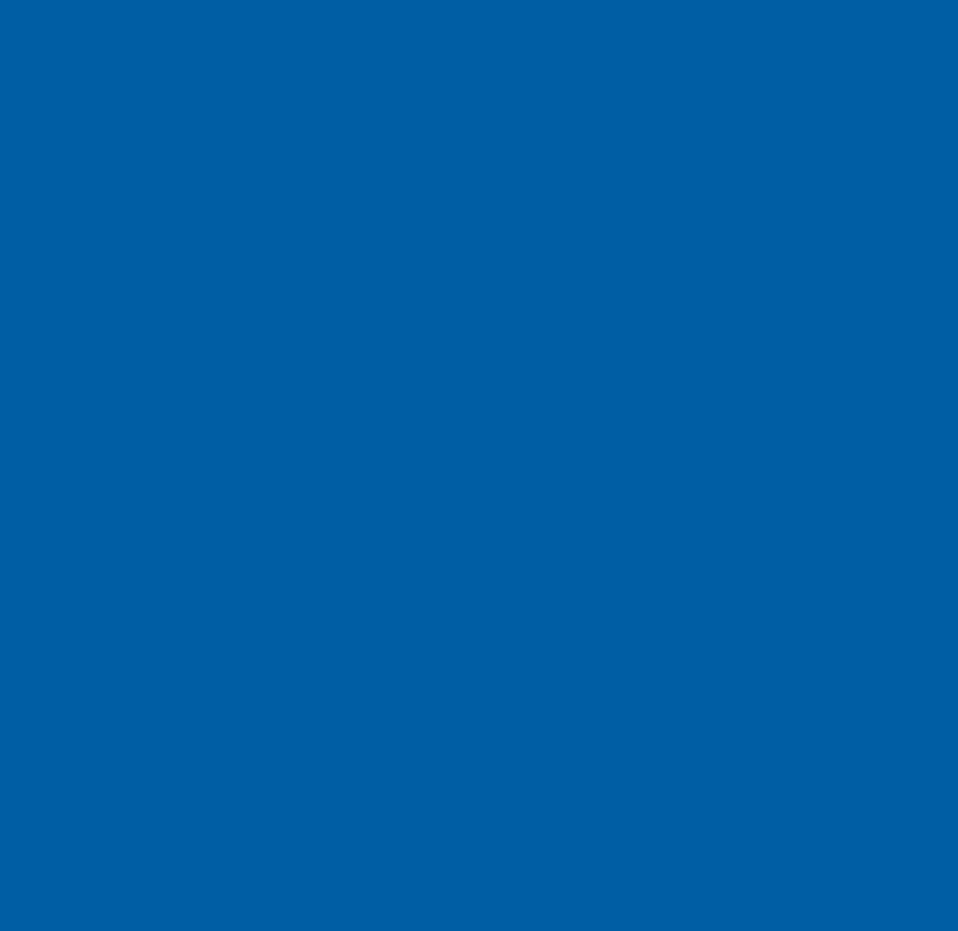
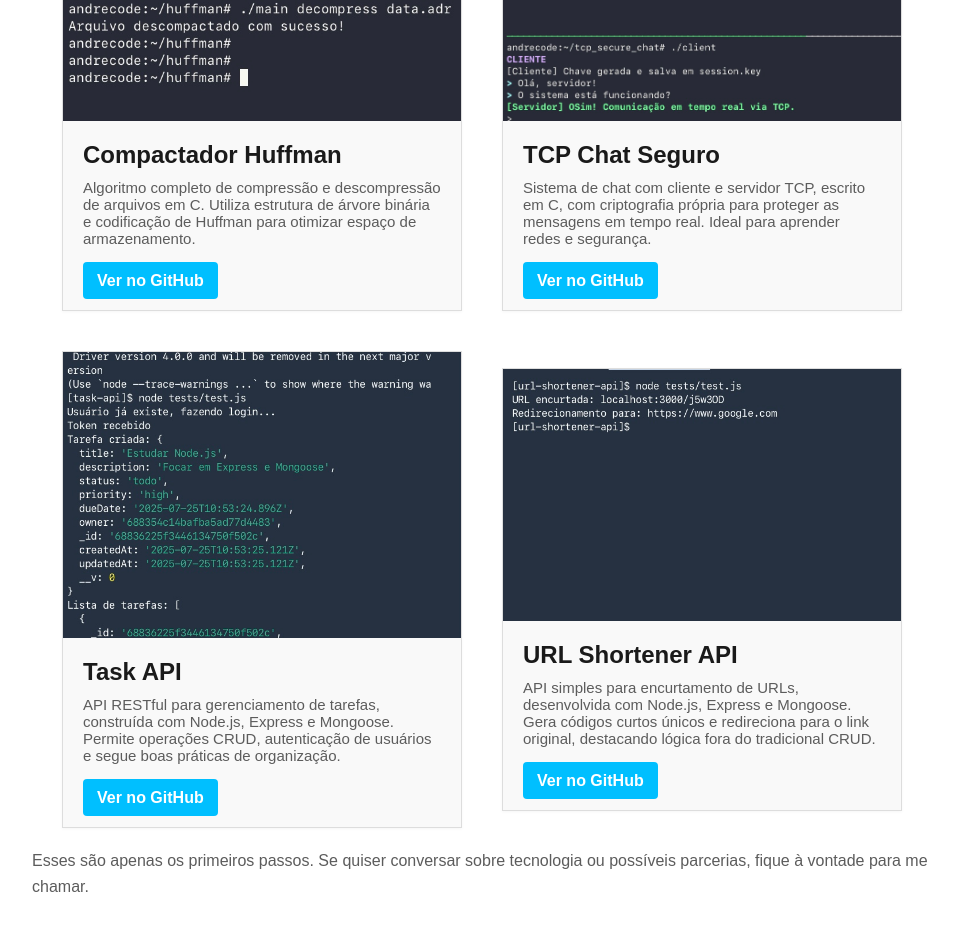
Before and after one commit to Andrezinrc/Portf-lio, a React (Vite) app: page / in a window 1280 px wide. Shown: the part 2940-3871 px from the top of the page, without its empty margins (158-1116 px from the left). Before the commit the page ends 2530 px from the top, so only its background shows below. Built offline with nearby package versions, Linux system fonts and the light colour scheme.

Commit message:
feat: Adiciona seção de projetos

```diff
--- a/public/assets/css/content.css
+++ b/public/assets/css/content.css
@@ -267,6 +267,100 @@
   background-color: #009acc;
 }
 
+.projects-section {
+  background-color: #ffffff;
+  width: 100%;
+  position: relative;
+  top: 80px;
+  padding: 120px 50px;
+  display: flex;
+  justify-content: center;
+  flex-direction: column;
+  gap: 20px;
+}
+
+.projects-title h1 {
+  font-size: 2.5rem;
+  color: #111111;
+  font-family: 'Inter', sans-serif !important;
+  font-weight: 200;
+  text-align: center;
+}
+
+.projects-title h1 span{
+  color: #00BFFF;
+}
+
+.projects-description {
+  font-size: 1rem;
+  color: #5c5c5c;
+  line-height: 1.6;
+  max-width: 900px;
+  margin: 0 auto 1.2rem auto;
+}
+
+.project-wrapper {
+  width: 100%;
+  display: flex;
+  justify-content: center;
+  flex-wrap: wrap;
+  gap: 40px;
+  align-items: center;
+}
+
+.project-card {
+  background-color: #f9f9f9;
+  border: 1px solid #ddd;
+  box-shadow: 0 1px 3px rgba(0, 0, 0, 0.04);
+  transition: border 0.3s, box-shadow 0.3s;
+  overflow: hidden;
+  max-width: 400px;
+  width: 100%;
+  display: flex;
+  flex-direction: column;
+}
+
+.project-card:hover {
+  transform: scale(1.03);
+}
+
+.project-card img {
+  width: 100%;
+  height: auto;
+  object-fit: cover;
+}
+
+.project-info {
+  padding: 20px;
+  text-align: left;
+  display: flex;
+  flex-direction: column;
+  gap: 10px;
+}
+
+.project-info .card-title {
+  color: #1a1a1a;
+}
+
+.project-info p {
+  color: #5c5c5c;
+  font-size: 15px;
+  margin-bottom: 15px;
+}
+
+.project-button {
+  background-color: #00BFFF;
+  color: #fff;
+  padding: 10px 14px;
+  border-radius: 4px;
+  text-decoration: none;
+  font-weight: 600;
+}
+
+.project-button:hover {
+  background-color: #009acc;
+}
+
 /* Responsivo: Mobile */
 @media screen and (max-width: 768px) {
   .hero {
@@ -304,4 +398,9 @@
   .certificate-logo {
     width: 60px;
   }
+
+  .projects-section {
+    top: 70px;
+    padding: 120px 20px;
+  }
 }
--- a/src/Content.jsx
+++ b/src/Content.jsx
@@ -3,6 +3,7 @@ import Hero from './sections/Hero';
 import About from './sections/About';
 import Skills from './sections/Skills';
 import Certificates from './sections/Certificates';
+import Projects from './sections/Projects';
 
 function Content(){
   return (
@@ -19,6 +20,9 @@ function Content(){
 
       { /* Seção Certificados */ }
       <Certificates />
+
+      { /* Seção Projetos */ }
+      <Projects />
     </main>
   );
 }
--- /dev/null
+++ b/src/sections/Projects.jsx
@@ -0,0 +1,113 @@
+import React from 'react';
+
+function Projects() {
+  return (
+    <section className="projects-section" id="projects">
+      <div className="projects-title">
+        <h1>Projetos<span>.</span></h1>
+      </div>
+
+      <p className="projects-description">
+        Mesmo com foco atual em desenvolvimento web, aqui estão dois projetos desenvolvidos em C puro, com desafios reais envolvendo redes, algoritmos e manipulação de arquivos.
+      </p>
+
+      <div className="project-wrapper">
+
+        {/* Projeto 1 - Huffman */}
+        <div className="project-card">
+          <img src="../public/assets/images/huffman.jpeg" alt="Projeto Huffman" loading="lazy" />
+          <div className="project-info">
+            <div>
+              <h2 className="card-title">Compactador Huffman</h2>
+            </div>
+
+            <div>
+              <p>
+                Algoritmo completo de compressão e descompressão de arquivos em C. Utiliza estrutura de árvore binária e codificação de Huffman para otimizar espaço de armazenamento.
+              </p>
+            </div>
+
+            <div>
+              <a href="https://github.com/AndreDev/huffman" target="_blank" className="project-button">
+                Ver no GitHub
+              </a>
+            </div>
+          </div>
+        </div>
+
+        {/* Projeto 2 - TCP Chat */}
+        <div className="project-card">
+          <img src="../public/assets/images/chat.jpeg" alt="Projeto TCP Chat" loading="lazy" />
+          <div className="project-info">
+            <div>
+              <h2 className="card-title">TCP Chat Seguro</h2>
+            </div>
+
+            <div>
+              <p>
+                Sistema de chat com cliente e servidor TCP, escrito em C, com criptografia própria para proteger as mensagens em tempo real. Ideal para aprender redes e segurança.
+              </p>
+            </div>
+
+            <div>
+              <a href="https://github.com/AndreDev/tcp_secure_chat" target="_blank" className="project-button">
+                Ver no GitHub
+              </a>
+            </div>
+          </div>
+        </div>
+
+        { /* Projeto 3 - Task API */ }
+        <div className="project-card">
+          <img src="../public/assets/images/task-api.jpeg" alt="Projeto Task API" loading="lazy" />
+          <div className="project-info">
+            <div>
+              <h2 className="card-title">Task API</h2>
+            </div>
+
+            <div>
+              <p>
+                API RESTful para gerenciamento de tarefas, construída com Node.js, Express e Mongoose. Permite operações CRUD, autenticação de usuários e segue boas práticas de organização.
+              </p>
+            </div>
+
+            <div>
+              <a href="https://github.com/Andrezinrc/task-api" target="_blank" className="project-button">
+                Ver no GitHub
+              </a>
+            </div>
+          </div>
+        </div>
+
+        { /* Projeto 4 - URL Shortener API */ }
+        <div className="project-card">
+          <img src="../public/assets/images/url-shortener-api.jpeg" alt="Projeto URL Shortener API" loading="lazy" />
+          <div className="project-info">
+            <div>
+              <h2 className="card-title">URL Shortener API</h2>
+            </div>
+
+            <div>
+              <p>
+                API simples para encurtamento de URLs, desenvolvida com Node.js, Express e Mongoose. Gera códigos curtos únicos e redireciona para o link original, destacando lógica fora do tradicional CRUD.
+              </p>
+            </div>
+
+            <div>
+              <a href="https://github.com/Andrezinrc/url-shortener-api" target="_blank" className="project-button">
+                Ver no GitHub
+              </a>
+            </div>
+          </div>
+        </div>
+      </div>
+
+      <p className="projects-description">
+        Esses são apenas os primeiros passos. Se quiser conversar sobre tecnologia ou possíveis parcerias, fique à vontade para me chamar.
+      </p>
+
+    </section>
+  );
+};
+
+export default Projects;
```
